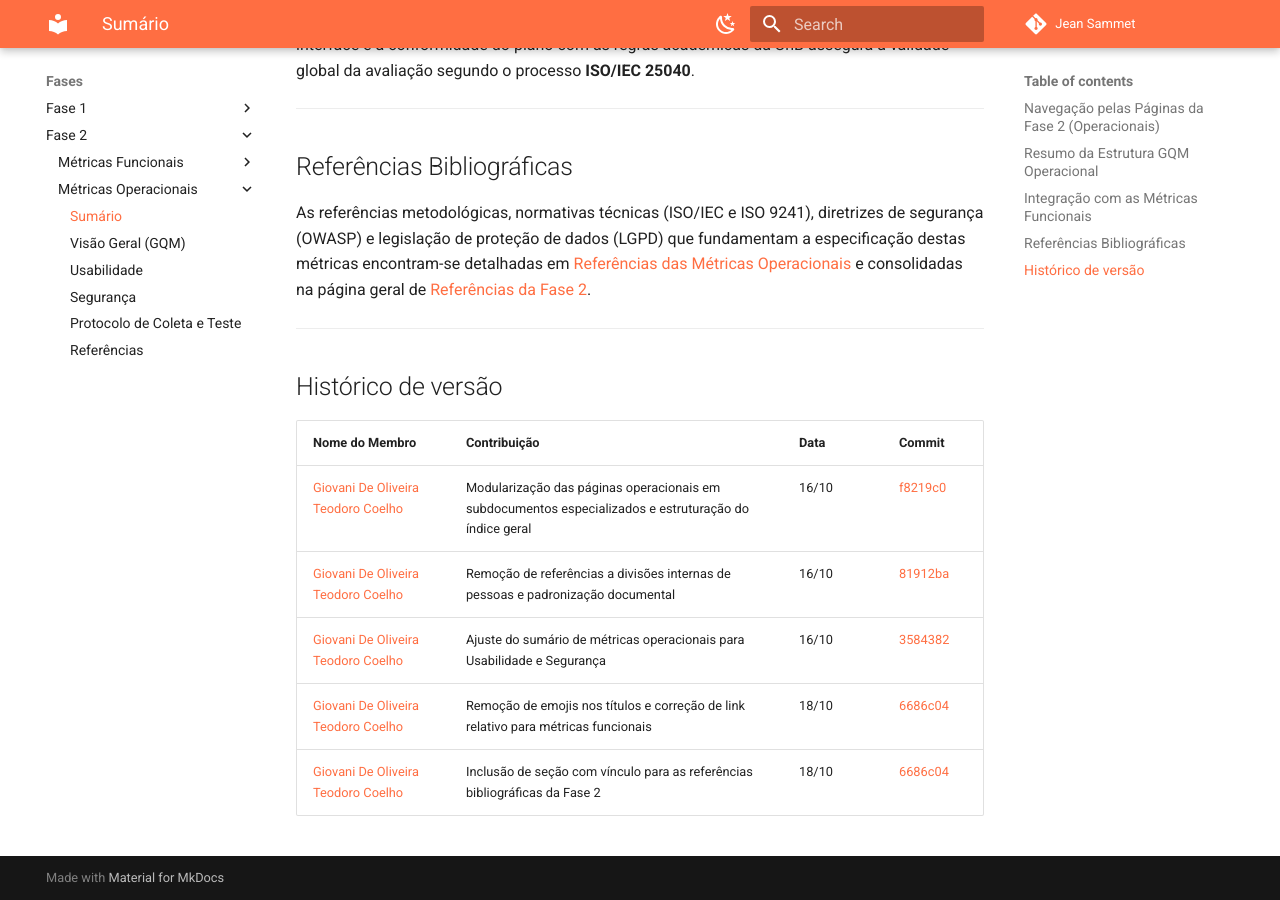
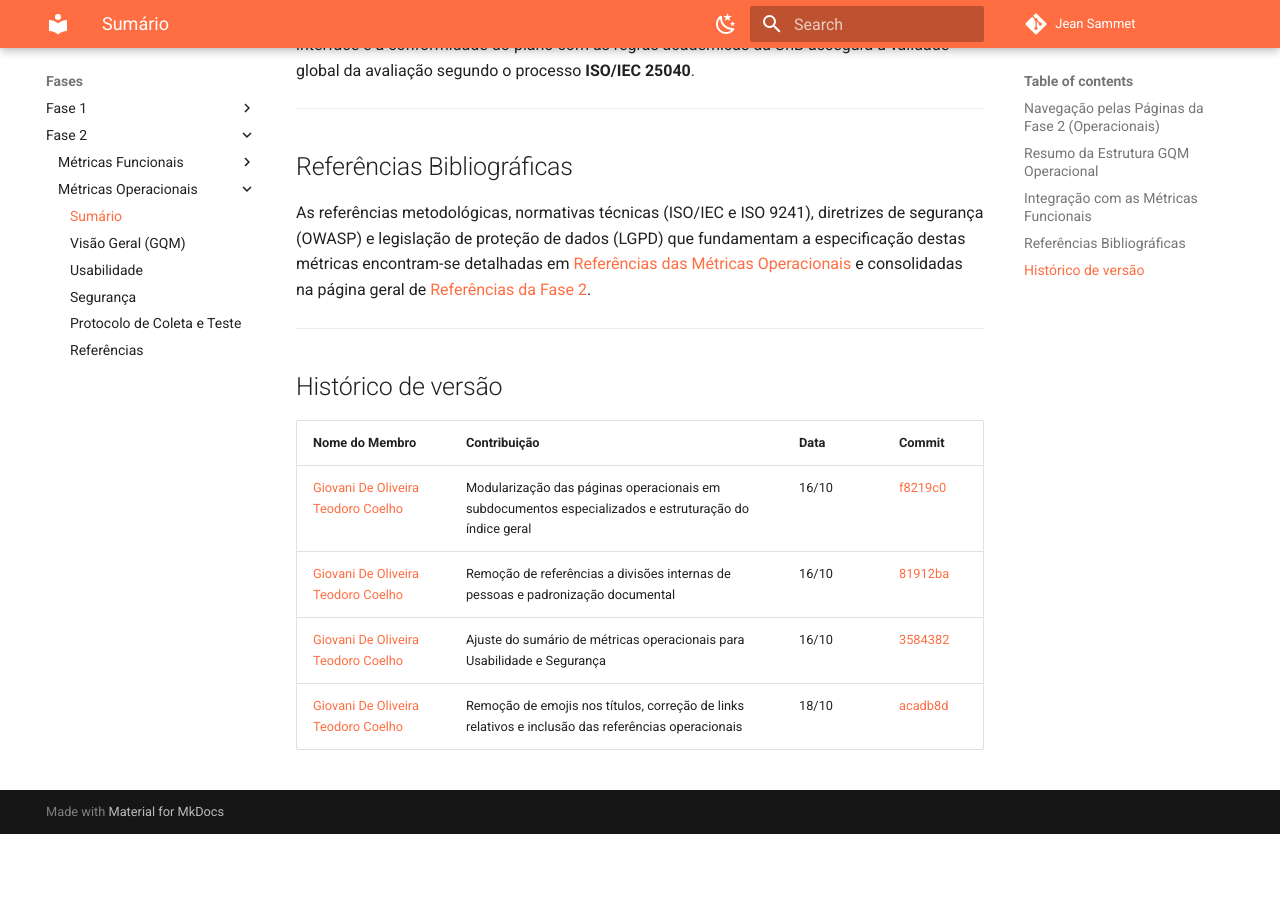
Before and after one commit to FCTE-Qualidade-de-Software-1/2026-2_T02_JEAN_SAMMET, an MkDocs documentation site: the page built from docs/fases/fase2/metricasOperacionais.md, in a window 1280 px wide and 900 px high, scrolled down 1583 px. Built offline with MkDocs 1.6.1 and Material for MkDocs 9.7.7, drawn with Linux system fonts in a browser that asks for light colours; comment, search, counter and statistics services are not loaded; after the commit the page ends 2417 px from its top, so only the background shows below that.

Commit message:
docs: atualizando as tabelas de vercionamento

```diff
--- a/docs/fases/fase2/metricasOperacionais.md
+++ b/docs/fases/fase2/metricasOperacionais.md
@@ -56,5 +56,4 @@ As referências metodológicas, normativas técnicas (ISO/IEC e ISO 9241), diret
 | [Giovani De Oliveira Teodoro Coelho](https://github.com/Gotc2607) | Modularização das páginas operacionais em subdocumentos especializados e estruturação do índice geral | 16/10 | [f8219c0](https://github.com/FCTE-Qualidade-de-Software-1/2026-2_T02_JEAN_SAMMET/commit/f8219c0) |
 | [Giovani De Oliveira Teodoro Coelho](https://github.com/Gotc2607) | Remoção de referências a divisões internas de pessoas e padronização documental | 16/10 | [81912ba](https://github.com/FCTE-Qualidade-de-Software-1/2026-2_T02_JEAN_SAMMET/commit/81912bac5e02d7429e2d05446544ec9636891f5e) |
 | [Giovani De Oliveira Teodoro Coelho](https://github.com/Gotc2607) | Ajuste do sumário de métricas operacionais para Usabilidade e Segurança | 16/10 | [3584382](https://github.com/FCTE-Qualidade-de-Software-1/2026-2_T02_JEAN_SAMMET/commit/3584382ccfb17e27db841b011ce415fa1503cbbc) |
-| [Giovani De Oliveira Teodoro Coelho](https://github.com/Gotc2607) | Remoção de emojis nos títulos e correção de link relativo para métricas funcionais | 18/10 | [6686c04](https://github.com/FCTE-Qualidade-de-Software-1/2026-2_T02_JEAN_SAMMET/commit/6686c04) |
-| [Giovani De Oliveira Teodoro Coelho](https://github.com/Gotc2607) | Inclusão de seção com vínculo para as referências bibliográficas da Fase 2 | 18/10 | [6686c04](https://github.com/FCTE-Qualidade-de-Software-1/2026-2_T02_JEAN_SAMMET/commit/6686c04) |
+| [Giovani De Oliveira Teodoro Coelho](https://github.com/Gotc2607) | Remoção de emojis nos títulos, correção de links relativos e inclusão das referências operacionais | 18/10 | [acadb8d](https://github.com/FCTE-Qualidade-de-Software-1/2026-2_T02_JEAN_SAMMET/commit/acadb8d) |
```
Also changed, not shown: docs/fases/fase2/operacionais/referencias.md (+4 -0 lines), docs/fases/fase2/operacionais/visaoGeral.md (+1 -2 lines), docs/referencias/fase2.md (+1 -1 lines).
